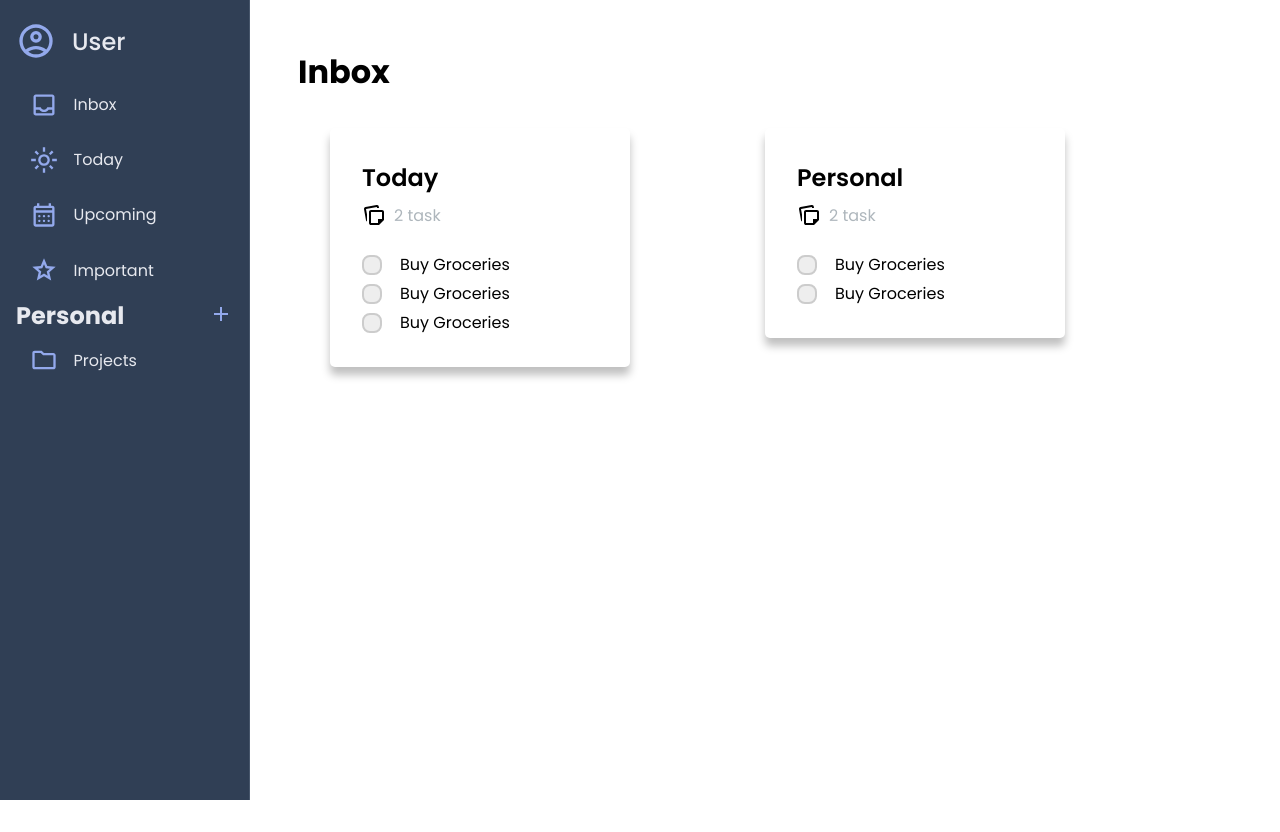
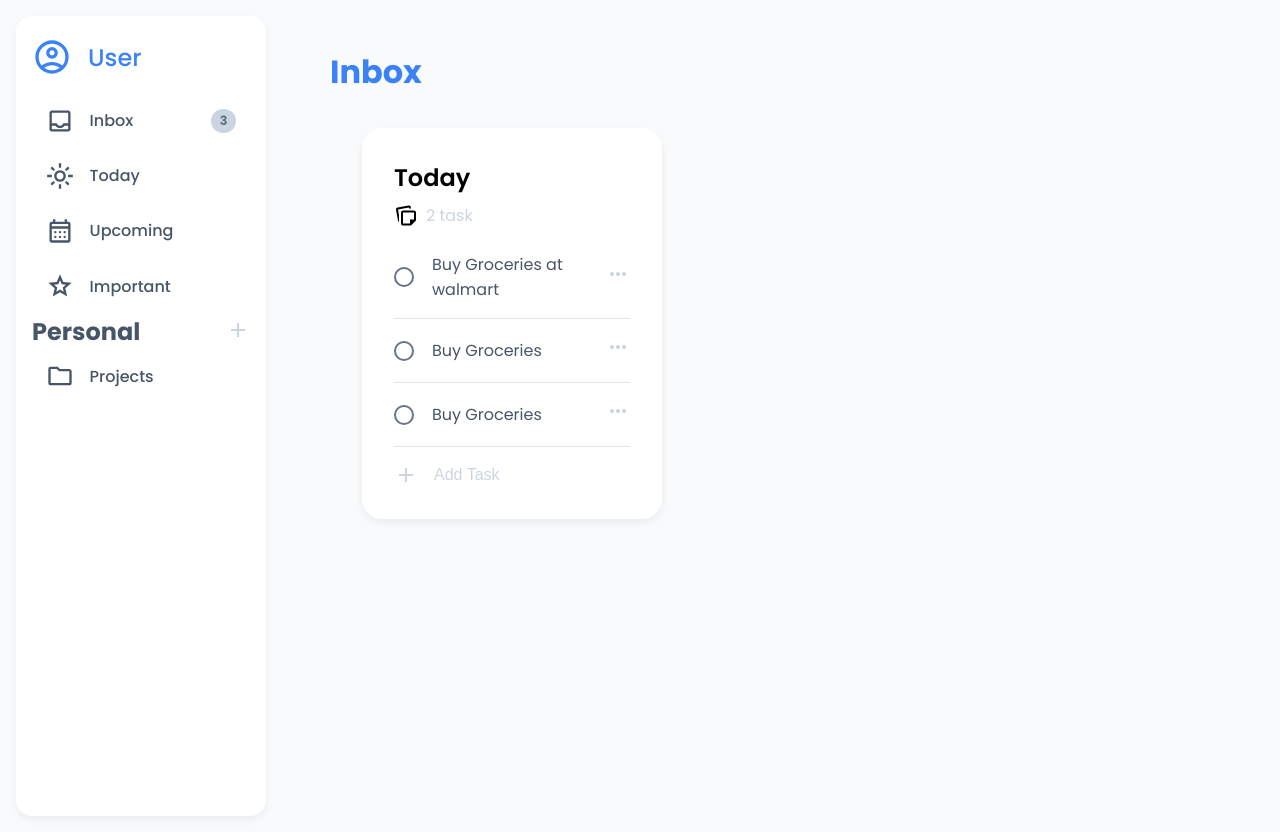
Before and after one commit to W1ntrr/todo-list, a website built with webpack: page src/index.html in a window 1280 px wide. Before the commit the page ends 800 px from the top, so only its background shows below. Built offline with nearby package versions, Linux system fonts and the light colour scheme.

Commit message:
style: polish layout, sidebar, tasks

```diff
--- a/src/index.html
+++ b/src/index.html
@@ -6,20 +6,25 @@
     <title>Todo List</title>
   </head>
   <body>
+    <!-- === SIDEBAR === -->
     <nav id="sidebar">
+      <!-- === USER INFO === -->
       <div class="sidebar-user">
         <svg
           xmlns="http://www.w3.org/2000/svg"
           height="40px"
           viewBox="0 -960 960 960"
           width="40px"
-          fill="#000000">
+          fill="#000000"
+        >
           <path
-            d="M234-276q51-39 114-61.5T480-360q69 0 132 22.5T726-276q35-41 54.5-93T800-480q0-133-93.5-226.5T480-800q-133 0-226.5 93.5T160-480q0 59 19.5 111t54.5 93Zm246-164q-59 0-99.5-40.5T340-580q0-59 40.5-99.5T480-720q59 0 99.5 40.5T620-580q0 59-40.5 99.5T480-440Zm0 360q-83 0-156-31.5T197-197q-54-54-85.5-127T80-480q0-83 31.5-156T197-763q54-54 127-85.5T480-880q83 0 156 31.5T763-763q54 54 85.5 127T880-480q0 83-31.5 156T763-197q-54 54-127 85.5T480-80Zm0-80q53 0 100-15.5t86-44.5q-39-29-86-44.5T480-280q-53 0-100 15.5T294-220q39 29 86 44.5T480-160Zm0-360q26 0 43-17t17-43q0-26-17-43t-43-17q-26 0-43 17t-17 43q0 26 17 43t43 17Zm0-60Zm0 360Z" />
+            d="M234-276q51-39 114-61.5T480-360q69 0 132 22.5T726-276q35-41 54.5-93T800-480q0-133-93.5-226.5T480-800q-133 0-226.5 93.5T160-480q0 59 19.5 111t54.5 93Zm246-164q-59 0-99.5-40.5T340-580q0-59 40.5-99.5T480-720q59 0 99.5 40.5T620-580q0 59-40.5 99.5T480-440Zm0 360q-83 0-156-31.5T197-197q-54-54-85.5-127T80-480q0-83 31.5-156T197-763q54-54 127-85.5T480-880q83 0 156 31.5T763-763q54 54 85.5 127T880-480q0 83-31.5 156T763-197q-54 54-127 85.5T480-80Zm0-80q53 0 100-15.5t86-44.5q-39-29-86-44.5T480-280q-53 0-100 15.5T294-220q39 29 86 44.5T480-160Zm0-360q26 0 43-17t17-43q0-26-17-43t-43-17q-26 0-43 17t-17 43q0 26 17 43t43 17Zm0-60Zm0 360Z"
+          />
         </svg>
         <span class="user-name">User</span>
       </div>
 
+      <!-- === MAIN MENU === -->
       <div class="sidebar-home">
         <div class="menu-item" data-tab="inbox">
           <svg
@@ -27,50 +32,66 @@
             height="24px"
             viewBox="0 -960 960 960"
             width="24px"
-            fill="#000000">
+            fill="#000000"
+          >
             <path
-              d="M200-120q-33 0-56.5-23.5T120-200v-560q0-33 23.5-56.5T200-840h560q33 0 56.5 23.5T840-760v560q0 33-23.5 56.5T760-120H200Zm0-80h560v-120H640q-30 38-71.5 59T480-240q-47 0-88.5-21T320-320H200v120Zm280-120q38 0 69-22t43-58h168v-360H200v360h168q12 36 43 58t69 22ZM200-200h560-560Z" />
+              d="M200-120q-33 0-56.5-23.5T120-200v-560q0-33 23.5-56.5T200-840h560q33 0 56.5 23.5T840-760v560q0 33-23.5 56.5T760-120H200Zm0-80h560v-120H640q-30 38-71.5 59T480-240q-47 0-88.5-21T320-320H200v120Zm280-120q38 0 69-22t43-58h168v-360H200v360h168q12 36 43 58t69 22ZM200-200h560-560Z"
+            />
           </svg>
           <span class="menu-text">Inbox</span>
+          <span class="badge">3</span>
         </div>
+
         <div class="menu-item" data-tab="today">
           <svg
             xmlns="http://www.w3.org/2000/svg"
             height="24px"
             viewBox="0 -960 960 960"
             width="24px"
-            fill="#000000">
+            fill="#000000"
+          >
             <path
-              d="M480-360q50 0 85-35t35-85q0-50-35-85t-85-35q-50 0-85 35t-35 85q0 50 35 85t85 35Zm0 80q-83 0-141.5-58.5T280-480q0-83 58.5-141.5T480-680q83 0 141.5 58.5T680-480q0 83-58.5 141.5T480-280ZM200-440H40v-80h160v80Zm720 0H760v-80h160v80ZM440-760v-160h80v160h-80Zm0 720v-160h80v160h-80ZM256-650l-101-97 57-59 96 100-52 56Zm492 496-97-101 53-55 101 97-57 59Zm-98-550 97-101 59 57-100 96-56-52ZM154-212l101-97 55 53-97 101-59-57Zm326-268Z" />
+              d="M480-360q50 0 85-35t35-85q0-50-35-85t-85-35q-50 0-85 35t-35 85q0 50 35 85t85 35Zm0 80q-83 0-141.5-58.5T280-480q0-83 58.5-141.5T480-680q83 0 141.5 58.5T680-480q0 83-58.5 141.5T480-280ZM200-440H40v-80h160v80Zm720 0H760v-80h160v80ZM440-760v-160h80v160h-80Zm0 720v-160h80v160h-80ZM256-650l-101-97 57-59 96 100-52 56Zm492 496-97-101 53-55 101 97-57 59Zm-98-550 97-101 59 57-100 96-56-52ZM154-212l101-97 55 53-97 101-59-57Zm326-268Z"
+            />
           </svg>
           <span class="menu-text">Today</span>
+          <span class="badge"></span>
         </div>
+
         <div class="menu-item" data-tab="upcoming">
           <svg
             xmlns="http://www.w3.org/2000/svg"
             height="24px"
             viewBox="0 -960 960 960"
             width="24px"
-            fill="#000000">
+            fill="#000000"
+          >
             <path
-              d="M200-80q-33 0-56.5-23.5T120-160v-560q0-33 23.5-56.5T200-800h40v-80h80v80h320v-80h80v80h40q33 0 56.5 23.5T840-720v560q0 33-23.5 56.5T760-80H200Zm0-80h560v-400H200v400Zm0-480h560v-80H200v80Zm0 0v-80 80Zm280 240q-17 0-28.5-11.5T440-440q0-17 11.5-28.5T480-480q17 0 28.5 11.5T520-440q0 17-11.5 28.5T480-400Zm-160 0q-17 0-28.5-11.5T280-440q0-17 11.5-28.5T320-480q17 0 28.5 11.5T360-440q0 17-11.5 28.5T320-400Zm320 0q-17 0-28.5-11.5T600-440q0-17 11.5-28.5T640-480q17 0 28.5 11.5T680-440q0 17-11.5 28.5T640-400ZM480-240q-17 0-28.5-11.5T440-280q0-17 11.5-28.5T480-320q17 0 28.5 11.5T520-280q0 17-11.5 28.5T480-240Zm-160 0q-17 0-28.5-11.5T280-280q0-17 11.5-28.5T320-320q17 0 28.5 11.5T360-280q0 17-11.5 28.5T320-240Zm320 0q-17 0-28.5-11.5T600-280q0-17 11.5-28.5T640-320q17 0 28.5 11.5T680-280q0 17-11.5 28.5T640-240Z" />
+              d="M200-80q-33 0-56.5-23.5T120-160v-560q0-33 23.5-56.5T200-800h40v-80h80v80h320v-80h80v80h40q33 0 56.5 23.5T840-720v560q0 33-23.5 56.5T760-80H200Zm0-80h560v-400H200v400Zm0-480h560v-80H200v80Zm0 0v-80 80Zm280 240q-17 0-28.5-11.5T440-440q0-17 11.5-28.5T480-480q17 0 28.5 11.5T520-440q0 17-11.5 28.5T480-400Zm-160 0q-17 0-28.5-11.5T280-440q0-17 11.5-28.5T320-480q17 0 28.5 11.5T360-440q0 17-11.5 28.5T320-400Zm320 0q-17 0-28.5-11.5T600-440q0-17 11.5-28.5T640-480q17 0 28.5 11.5T680-440q0 17-11.5 28.5T640-400ZM480-240q-17 0-28.5-11.5T440-280q0-17 11.5-28.5T480-320q17 0 28.5 11.5T520-280q0 17-11.5 28.5T480-240Zm-160 0q-17 0-28.5-11.5T280-280q0-17 11.5-28.5T320-320q17 0 28.5 11.5T360-280q0 17-11.5 28.5T320-240Zm320 0q-17 0-28.5-11.5T600-280q0-17 11.5-28.5T640-320q17 0 28.5 11.5T680-280q0 17-11.5 28.5T640-240Z"
+            />
           </svg>
           <span class="menu-text">Upcoming</span>
+          <span class="badge"></span>
         </div>
+
         <div class="menu-item" data-tab="important">
           <svg
             xmlns="http://www.w3.org/2000/svg"
             height="24px"
             viewBox="0 -960 960 960"
             width="24px"
-            fill="#000000">
+            fill="#000000"
+          >
             <path
-              d="m354-287 126-76 126 77-33-144 111-96-146-13-58-136-58 135-146 13 111 97-33 143ZM233-120l65-281L80-590l288-25 112-265 112 265 288 25-218 189 65 281-247-149-247 149Zm247-350Z" />
+              d="m354-287 126-76 126 77-33-144 111-96-146-13-58-136-58 135-146 13 111 97-33 143ZM233-120l65-281L80-590l288-25 112-265 112 265 288 25-218 189 65 281-247-149-247 149Zm247-350Z"
+            />
           </svg>
           <span class="menu-text">Important</span>
+          <span class="badge"></span>
         </div>
       </div>
 
+      <!-- === PROJECT LIST === -->
       <div class="sidebar-projects">
         <div class="sidebar-project-header">
           <h2 class="sidebar-project-title">Personal</h2>
@@ -80,12 +101,15 @@
               height="24px"
               viewBox="0 -960 960 960"
               width="24px"
-              fill="#aeb6bc">
+              fill="#aeb6bc"
+            >
               <path
-                d="M440-440H200v-80h240v-240h80v240h240v80H520v240h-80v-240Z" />
+                d="M440-440H200v-80h240v-240h80v240h240v80H520v240h-80v-240Z"
+              />
             </svg>
           </button>
         </div>
+
         <div class="project-list">
           <div class="project-item" data-project="personal">
             <svg
@@ -93,86 +117,118 @@
               height="24px"
               viewBox="0 -960 960 960"
               width="24px"
-              fill="#000000">
+              fill="#000000"
+            >
               <path
-                d="M160-160q-33 0-56.5-23.5T80-240v-480q0-33 23.5-56.5T160-800h240l80 80h320q33 0 56.5 23.5T880-640v400q0 33-23.5 56.5T800-160H160Zm0-80h640v-400H447l-80-80H160v480Zm0 0v-480 480Z" />
+                d="M160-160q-33 0-56.5-23.5T80-240v-480q0-33 23.5-56.5T160-800h240l80 80h320q33 0 56.5 23.5T880-640v400q0 33-23.5 56.5T800-160H160Zm0-80h640v-400H447l-80-80H160v480Zm0 0v-480 480Z"
+              />
             </svg>
             <span class="project-text">Projects</span>
+            <span class="badge"></span>
           </div>
         </div>
       </div>
     </nav>
+
+    <!-- === MAIN CONTENT === -->
     <main class="container">
       <h1 class="content-header">Inbox</h1>
       <div class="content">
         <div class="task-group">
           <div class="task-group-title">Today</div>
           <div class="task-group-info">
+            <img
+              src="images/note_stack_24dp_000000_FILL0_wght400_GRAD0_opsz24.svg"
+              alt="Task Icon"
+            />
+            <p class="task-count">2 task</p>
+          </div>
+          <!-- === TASK ITEMS === -->
+          <div class="task-item">
+            <div class="task" data-id="">
+              <label class="wrapper">
+                <input type="checkbox" name="task" />
+                <span class="checkmark"></span>
+              </label>
+              <div class="task-content">
+                <div class="task-text">Buy Groceries at walmart</div>
+                <div class="task-actions">
                   <svg
                     xmlns="http://www.w3.org/2000/svg"
                     height="24px"
                     viewBox="0 -960 960 960"
                     width="24px"
-              fill="#000000">
+                    fill="#999999"
+                  >
                     <path
-                d="M280-160v-441q0-33 24-56t57-23h439q33 0 56.5 23.5T880-600v320L680-80H360q-33 0-56.5-23.5T280-160ZM81-710q-6-33 13-59.5t52-32.5l434-77q33-6 59.5 13t32.5 52l10 54h-82l-7-40-433 77 40 226v279q-16-9-27.5-24T158-276L81-710Zm279 110v440h280v-160h160v-280H360Zm220 220Z" />
+                      d="M240-400q-33 0-56.5-23.5T160-480q0-33 23.5-56.5T240-560q33 0 56.5 23.5T320-480q0 33-23.5 56.5T240-400Zm240 0q-33 0-56.5-23.5T400-480q0-33 23.5-56.5T480-560q33 0 56.5 23.5T560-480q0 33-23.5 56.5T480-400Zm240 0q-33 0-56.5-23.5T640-480q0-33 23.5-56.5T720-560q33 0 56.5 23.5T800-480q0 33-23.5 56.5T720-400Z"
+                    />
                   </svg>
-            <p class="task-count">2 task</p>
                 </div>
-          <div class="task-item">
-            <div class="task">
+              </div>
+            </div>
+
+            <div class="task" data-id="">
               <label class="wrapper">
                 <input type="checkbox" name="task" />
                 <span class="checkmark"></span>
               </label>
+              <div class="task-content">
                 <div class="task-text">Buy Groceries</div>
-            </div>
-            <div class="task">
-              <label class="wrapper">
-                <input type="checkbox" name="task" />
-                <span class="checkmark"></span>
-              </label>
-              <div class="task-text">Buy Groceries</div>
-            </div>
-            <div class="task">
-              <label class="wrapper">
-                <input type="checkbox" name="task" />
-                <span class="checkmark"></span>
-              </label>
-              <div class="task-text">Buy Groceries</div>
-            </div>
-          </div>
-        </div>
-
-        <div class="task-group">
-          <div class="task-group-title">Personal</div>
-          <div class="task-group-info">
+                <div class="task-actions">
                   <svg
                     xmlns="http://www.w3.org/2000/svg"
                     height="24px"
                     viewBox="0 -960 960 960"
                     width="24px"
-              fill="#000000">
+                    fill="#999999"
+                  >
                     <path
-                d="M280-160v-441q0-33 24-56t57-23h439q33 0 56.5 23.5T880-600v320L680-80H360q-33 0-56.5-23.5T280-160ZM81-710q-6-33 13-59.5t52-32.5l434-77q33-6 59.5 13t32.5 52l10 54h-82l-7-40-433 77 40 226v279q-16-9-27.5-24T158-276L81-710Zm279 110v440h280v-160h160v-280H360Zm220 220Z" />
+                      d="M240-400q-33 0-56.5-23.5T160-480q0-33 23.5-56.5T240-560q33 0 56.5 23.5T320-480q0 33-23.5 56.5T240-400Zm240 0q-33 0-56.5-23.5T400-480q0-33 23.5-56.5T480-560q33 0 56.5 23.5T560-480q0 33-23.5 56.5T480-400Zm240 0q-33 0-56.5-23.5T640-480q0-33 23.5-56.5T720-560q33 0 56.5 23.5T800-480q0 33-23.5 56.5T720-400Z"
+                    />
                   </svg>
-            <p class="task-count">2 task</p>
                 </div>
-          <div class="task-item">
-            <div class="task">
+              </div>
+            </div>
+
+            <div class="task" data-id="">
               <label class="wrapper">
                 <input type="checkbox" name="task" />
                 <span class="checkmark"></span>
               </label>
+              <div class="task-content">
                 <div class="task-text">Buy Groceries</div>
+                <div class="task-actions">
+                  <svg
+                    xmlns="http://www.w3.org/2000/svg"
+                    height="24px"
+                    viewBox="0 -960 960 960"
+                    width="24px"
+                    fill="#999999"
+                  >
+                    <path
+                      d="M240-400q-33 0-56.5-23.5T160-480q0-33 23.5-56.5T240-560q33 0 56.5 23.5T320-480q0 33-23.5 56.5T240-400Zm240 0q-33 0-56.5-23.5T400-480q0-33 23.5-56.5T480-560q33 0 56.5 23.5T560-480q0 33-23.5 56.5T480-400Zm240 0q-33 0-56.5-23.5T640-480q0-33 23.5-56.5T720-560q33 0 56.5 23.5T800-480q0 33-23.5 56.5T720-400Z"
+                    />
+                  </svg>
                 </div>
-            <div class="task">
-              <label class="wrapper">
-                <input type="checkbox" name="task" />
-                <span class="checkmark"></span>
-              </label>
-              <div class="task-text">Buy Groceries</div>
               </div>
+            </div>
+
+            <!-- === ADD TASK BUTTON === -->
+            <button class="add-task">
+              <svg
+                xmlns="http://www.w3.org/2000/svg"
+                height="24px"
+                viewBox="0 -960 960 960"
+                width="24px"
+                fill="#ced4d9"
+              >
+                <path
+                  d="M440-440H200v-80h240v-240h80v240h240v80H520v240h-80v-240Z"
+                />
+              </svg>
+              <p class="add-task-text">Add Task</p>
+            </button>
           </div>
         </div>
       </div>
--- a/src/modules/storage.js
+++ b/src/modules/storage.js
@@ -5,10 +5,14 @@ export default class Storage {
       tasks: project.tasks,
     }));
     const projectJSON = JSON.stringify(serializedProject);
-    localStorage.setItem('Project', projectJSON);
+    localStorage.setItem("Project", projectJSON);
   }
 
   static loadProject() {
-    return JSON.parse(localStorage.getItem('Project') || []);
+    return JSON.parse(localStorage.getItem("Project") || "[]");
+  }
+
+  static deleteStorage() {
+    localStorage.clear();
   }
 }
--- a/src/style.css
+++ b/src/style.css
@@ -1,4 +1,4 @@
-@import url('https://fonts.googleapis.com/css2?family=Poppins:ital,wght@0,400;0,500;0,600;0,700;0,800;0,900;1,700&display=swap');
+@import url("https://fonts.googleapis.com/css2?family=Poppins:ital,wght@0,400;0,500;0,600;0,700;0,800;0,900;1,700&display=swap");
 
 * {
   margin: 0;
@@ -7,12 +7,13 @@
 }
 
 :root {
-  --color-sidebar-background: hsl(215, 28%, 26%);
-  --color-sidebar-icon: hsl(225, 70%, 75%);
-  --color-sidebar-text: hsl(220, 20%, 92%);
-  --color-sidebar-border: hsl(215, 20%, 35%);
-  --color-sidebar-hover: hsl(215, 24%, 34%);
-  --color-light-gray: #aeb6bc;
+  --color-dark: #475569;
+  --color-accent-soft: #3b82f6;
+  --color-edge: #64748b;
+  --color-hover-deep: #e2e8f0;
+  --color-text-faint: #cbd5e1;
+  --color-light-bg: #f8fafc;
+  --color-card-bg: #ffffff;
 }
 
 body {
@@ -20,52 +21,70 @@ body {
   min-height: 100dvh;
   display: grid;
   grid-template-columns: auto 1fr;
-  font-family: 'Poppins', sans-serif;
+  font-family: "Poppins", sans-serif;
   font-weight: 400;
+  background-color: var(--color-light-bg);
+  overflow: hidden;
 }
+
+/* === SIDEBAR === */
 
 #sidebar {
   height: 100vh;
   width: 250px;
-  border-right: 1px solid var(--color-sidebar-border);
   padding: 5px 1rem;
-  background-color: var(--color-sidebar-background);
+  margin: 1rem;
+  border-radius: 16px;
+  background-color: var(--color-card-bg);
+  color: var(--color-dark);
+  box-shadow: 0 4px 8px rgba(0, 0, 0, 0.06);
+
+  .sidebar-user {
+    padding: 1rem 0;
+    display: flex;
+    align-items: center;
+    gap: 1rem;
+    font-size: 1.5rem;
+    font-weight: 500;
+    svg,
+    span {
+      fill: var(--color-accent-soft);
+      color: var(--color-accent-soft);
+    }
+  }
 }
 
 .sidebar-home svg,
 .sidebar-user svg,
 .sidebar-projects svg {
-  fill: var(--color-sidebar-icon);
+  fill: var(--color-dark);
 }
 
-#sidebar span,
-h2 {
-  color: var(--color-sidebar-text);
-}
-
-#sidebar .sidebar-user {
-  padding: 1rem 0;
-  display: flex;
-  align-items: center;
-  gap: 1rem;
-  font-size: 1.5rem;
-  font-weight: 500;
-}
+/* === SIDEBAR MENU ITEMS === */
 
 #sidebar .menu-item,
 #sidebar .project-item {
+  font-weight: 500;
   border-radius: 0.5rem;
   padding: 0.85rem;
   display: flex;
   align-items: center;
   gap: 1rem;
-  transition: 0.15s ease-in-out;
+  transition: 0.25s ease;
   cursor: pointer;
 }
 
 #sidebar .menu-item:hover,
 #sidebar .project-item:hover {
-  background-color: var(--color-sidebar-hover);
+  background-color: var(--color-hover-deep);
+}
+
+#sidebar .menu-item:hover .menu-text,
+#sidebar .project-item:hover .project-text,
+#sidebar .menu-item:hover svg,
+#sidebar .project-item:hover svg {
+  color: var(--color-accent-soft);
+  fill: var(--color-accent-soft);
 }
 
 #sidebar .menu-item svg,
@@ -87,7 +106,16 @@ h2 {
 .add-project-btn {
   background: none;
   border: none;
+  cursor: pointer;
+  svg {
+    fill: var(--color-text-faint);
+  }
+  svg:hover {
+    fill: var(--color-accent-soft);
+  }
 }
+
+/* === MAIN CONTAINER === */
 
 .container {
   padding: min(3em, 7%);
@@ -102,16 +130,23 @@ h2 {
   justify-content: center;
 }
 
+.content-header {
+  color: var(--color-accent-soft);
+}
+
+/* === TASK GROUPS === */
+
 .task-group {
   display: flex;
   flex-direction: column;
   justify-content: flex-start;
-  box-shadow: 0 8px 8px rgba(0, 0, 0, 0.25);
+  box-shadow: 0 4px 8px rgba(0, 0, 0, 0.06);
   padding: 2rem;
-  border-radius: 5px;
+  border-radius: 20px;
   width: 300px;
   height: auto;
   gap: 0.5rem;
+  background-color: var(--color-card-bg);
 }
 
 .task-group-title {
@@ -125,14 +160,16 @@ h2 {
 }
 
 .task-group-info p {
-  color: var(--color-light-gray);
+  color: var(--color-text-faint);
 }
+
+/* === TASK ITEMS === */
 
 .task-item {
   display: flex;
   flex-direction: column;
   justify-content: center;
-  gap: 0.25rem;
+  gap: 1rem;
   margin-top: 1rem;
 }
 
@@ -142,16 +179,55 @@ h2 {
 
 .task {
   display: flex;
+  color: var(--color-dark);
 }
+
+.task:not(:last-child) {
+  border-bottom: 1px solid var(--color-hover-deep);
+  padding-bottom: 1rem;
+}
+
+.badge {
+  background-color: var(--color-text-faint);
+  color: var(--color-edge);
+  font-size: 0.8rem;
+  border-radius: 24px;
+  font-weight: 700;
+  padding: 3px 9px;
+  margin-left: auto;
+}
+
+.badge:empty {
+  display: none;
+}
+
+.task-content {
+  display: flex;
+  justify-content: space-between;
+  align-items: center;
+  width: 100%;
+  transition: 0.25s ease;
+}
+
+.task-actions svg {
+  fill: var(--color-text-faint);
+  transition: 0.25s ease;
+}
+
+.task-actions svg:hover {
+  fill: var(--color-accent-soft);
+  cursor: pointer;
+}
+
+/* === CHECKBOX WRAPPER === */
 
 .wrapper {
   display: flex;
   align-items: center;
   cursor: pointer;
-  user-select: none;
 }
 
-.wrapper input[type='checkbox'] {
+.wrapper input[type="checkbox"] {
   opacity: 0;
   position: absolute;
   cursor: pointer;
@@ -162,29 +238,56 @@ h2 {
 .wrapper .checkmark {
   height: 20px;
   width: 20px;
-  background-color: #eee;
-  border: 2px solid #ccc;
+  background-color: var(--color-card-bg);
+  border: 2px solid var(--color-edge);
   display: inline-block;
-  border-radius: 8px;
+  border-radius: 12px;
   margin-right: 10px;
   vertical-align: middle;
-  transition: 150ms ease;
+  transition: 0.25s ease;
 }
 
-.wrapper input[type='checkbox']:checked + .checkmark {
-  background-color: var(--color-sidebar-icon);
-  border-color: var(--color-sidebar-icon);
+.wrapper input[type="checkbox"]:checked + .checkmark {
+  background-color: var(--color-accent-soft);
+  border-color: var(--color-accent-soft);
 }
 
-.wrapper input[type='checkbox']:checked + .checkmark::after {
-  content: '';
+.wrapper input[type="checkbox"]:checked + .checkmark::after {
+  content: "";
   display: block;
   position: relative;
   left: 5px;
   top: 0;
-  width: 6px;
+  width: 5px;
   height: 12px;
   border: solid white;
   border-width: 0 2px 2px 0;
   transform: rotate(45deg);
 }
+
+/* === ADD TASK BUTTON === */
+
+.add-task {
+  display: flex;
+  align-items: center;
+  gap: 1rem;
+  border-radius: 0.5rem;
+  color: var(--color-text-faint);
+  cursor: pointer;
+  transition: 0.25s ease;
+  background: none;
+  border: none;
+  font-size: 1rem;
+}
+
+.add-task svg {
+  transition: 0.25s ease;
+}
+
+.add-task:hover {
+  color: var(--color-accent-soft);
+}
+
+.add-task:hover svg {
+  fill: var(--color-accent-soft);
+}
```
Also changed, not shown: src/main.js (+31 -31 lines), src/images/folder_24dp_000000_FILL0_wght400_GRAD0_opsz24.svg, src/images/more_horiz_24dp_999999_FILL0_wght400_GRAD0_opsz24.svg (added). Lines whose indentation alone changed are shown as unchanged.
